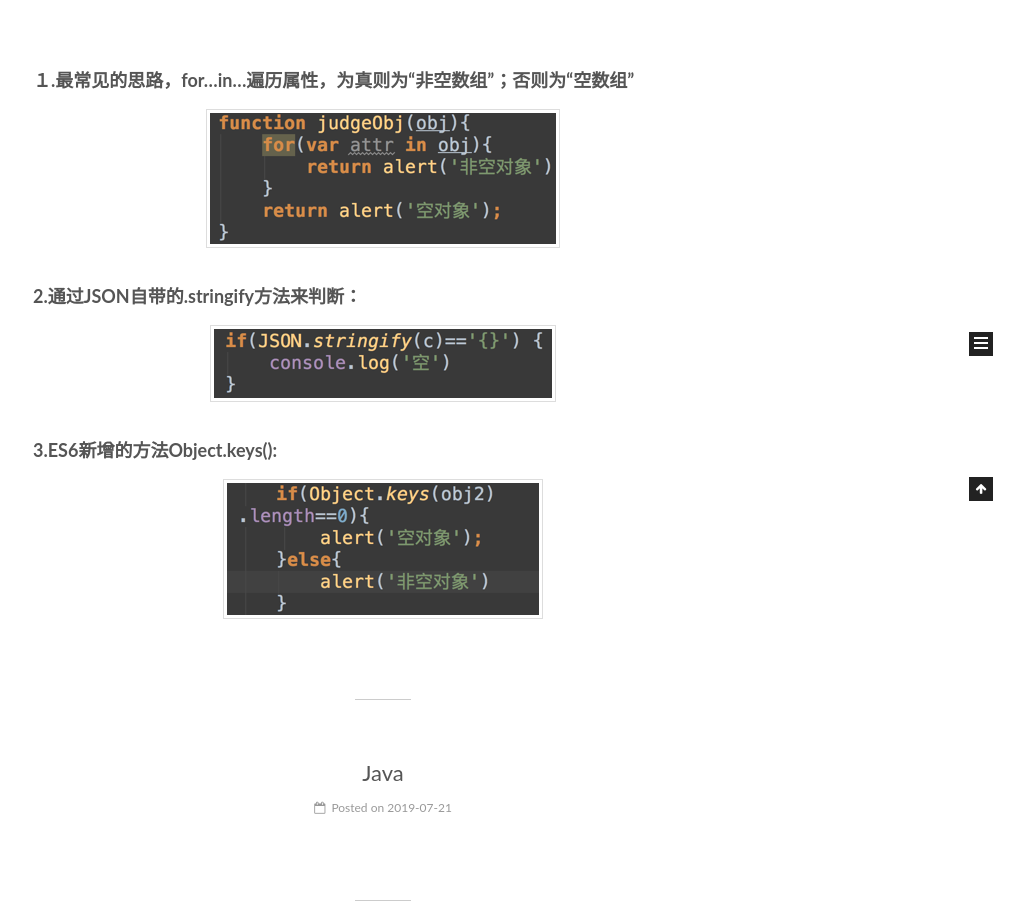
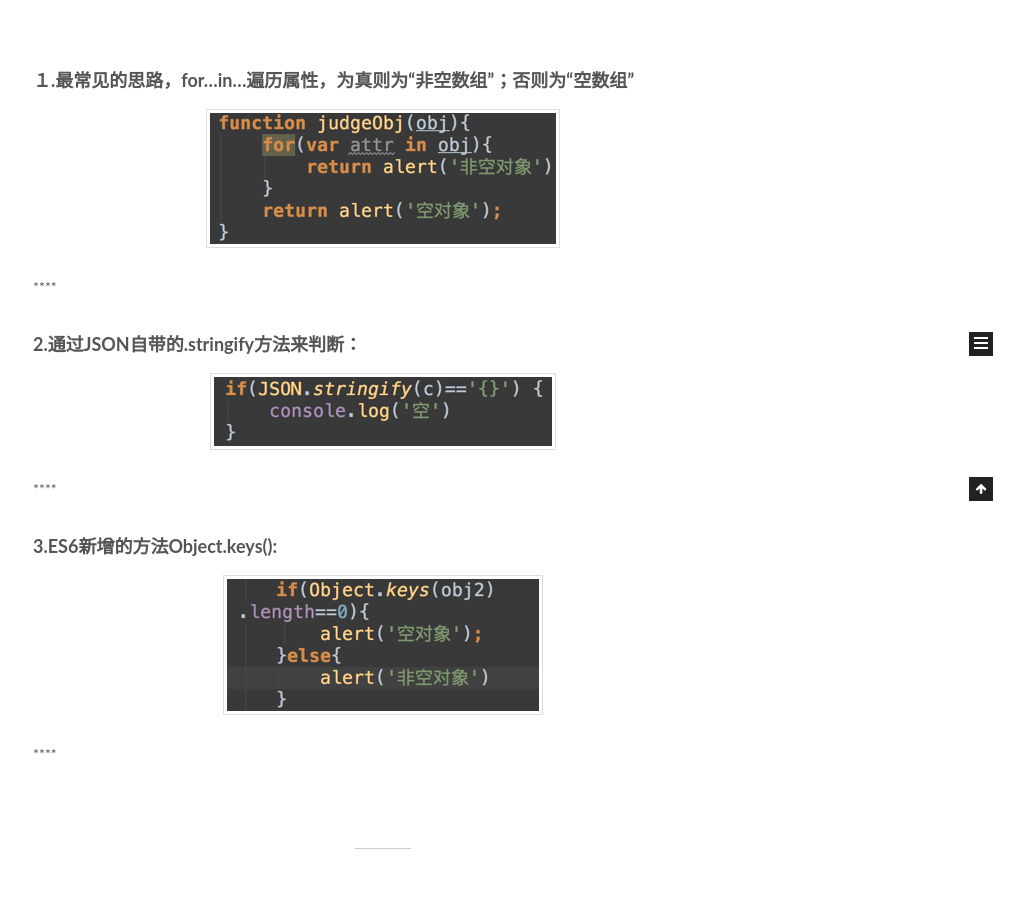
Before and after one commit to wangxuncheng/wangxuncheng.github.io, a plain HTML site: page index.html in a window 1280 px wide. Shown: the part 399-1303 px from the top of the page, without its empty margins (257-1280 px from the left). Drawn offline with Linux system fonts and the light colour scheme.

Commit message:
Site updated: 2019-07-21 16:55:37

```diff
--- a/css/main.css
+++ b/css/main.css
@@ -1822,7 +1822,7 @@ pre .javascript .function {
   width: 4px;
   height: 4px;
   border-radius: 50%;
-  background: #7363ff;
+  background: #1dcdff;
 }
 .links-of-blogroll {
   font-size: 13px;
--- a/index.html
+++ b/index.html
@@ -300,9 +300,9 @@
 
 
 
-            <h3 id="１-最常见的思路，for…in…遍历属性，为真则为“非空数组”；否则为“空数组”"><a href="#１-最常见的思路，for…in…遍历属性，为真则为“非空数组”；否则为“空数组”" class="headerlink" title="１.最常见的思路，for…in…遍历属性，为真则为“非空数组”；否则为“空数组”"></a>１.最常见的思路，for…in…遍历属性，为真则为“非空数组”；否则为“空数组”</h3><p><img src="//wangxuncheng.github.io/2019/07/21/JS判断对象是否为空/1055667-20171019174400802-891878632.png" alt></p>
-<h3 id="2-通过JSON自带的-stringify方法来判断："><a href="#2-通过JSON自带的-stringify方法来判断：" class="headerlink" title="2.通过JSON自带的.stringify方法来判断："></a>2.通过JSON自带的.stringify方法来判断：</h3><p><img src="//wangxuncheng.github.io/2019/07/21/JS判断对象是否为空/1055667-20171019174534349-1900170268.png" alt></p>
-<h3 id="3-ES6新增的方法Object-keys"><a href="#3-ES6新增的方法Object-keys" class="headerlink" title="3.ES6新增的方法Object.keys():"></a>3.ES6新增的方法Object.keys():</h3><p><img src="//wangxuncheng.github.io/2019/07/21/JS判断对象是否为空/1055667-20171019174553334-1390474222.png" alt></p>
+            <h3 id="１-最常见的思路，for…in…遍历属性，为真则为“非空数组”；否则为“空数组”"><a href="#１-最常见的思路，for…in…遍历属性，为真则为“非空数组”；否则为“空数组”" class="headerlink" title="１.最常见的思路，for…in…遍历属性，为真则为“非空数组”；否则为“空数组”"></a>１.最常见的思路，for…in…遍历属性，为真则为“非空数组”；否则为“空数组”</h3><p><img src="//wangxuncheng.github.io/2019/07/21/JS判断对象是否为空/1055667-20171019174400802-891878632.png" alt>****</p>
+<h3 id="2-通过JSON自带的-stringify方法来判断："><a href="#2-通过JSON自带的-stringify方法来判断：" class="headerlink" title="2.通过JSON自带的.stringify方法来判断："></a>2.通过JSON自带的.stringify方法来判断：</h3><p><img src="//wangxuncheng.github.io/2019/07/21/JS判断对象是否为空/1055667-20171019174534349-1900170268.png" alt>****</p>
+<h3 id="3-ES6新增的方法Object-keys"><a href="#3-ES6新增的方法Object-keys" class="headerlink" title="3.ES6新增的方法Object.keys():"></a>3.ES6新增的方法Object.keys():</h3><p><img src="//wangxuncheng.github.io/2019/07/21/JS判断对象是否为空/1055667-20171019174553334-1390474222.png" alt>****</p>
 
 
 
```
Also changed, not shown: 2019/07/21/JS判断对象是否为空/index.html (+7 -7 lines).
